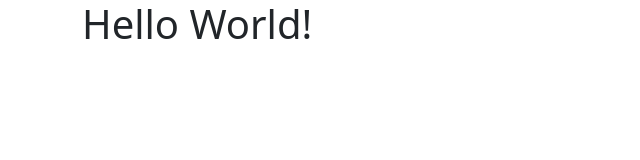
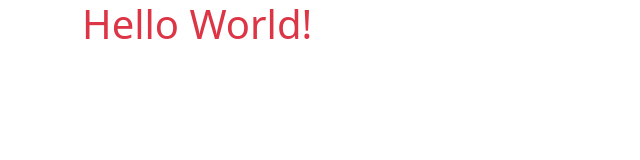
Before and after one commit to yyj-beep/8_reactcdn, a plain HTML site: page index.html in a window 1280 px wide. Shown: the whole page, without its empty margins (0-640 px from the left). Drawn offline with nearby package versions, Linux system fonts and the light colour scheme.

Commit message:
Update index.html
색상변경

```diff
--- a/index.html
+++ b/index.html
@@ -13,7 +13,7 @@
 <div class="container">
   <div class="row">
     <div class="col-md-12">
-      <div id="mydiv"></div>
+      <hi id="mydiv" class="text-danger"></h1>
     </div>
   </div>
 </div>
```
